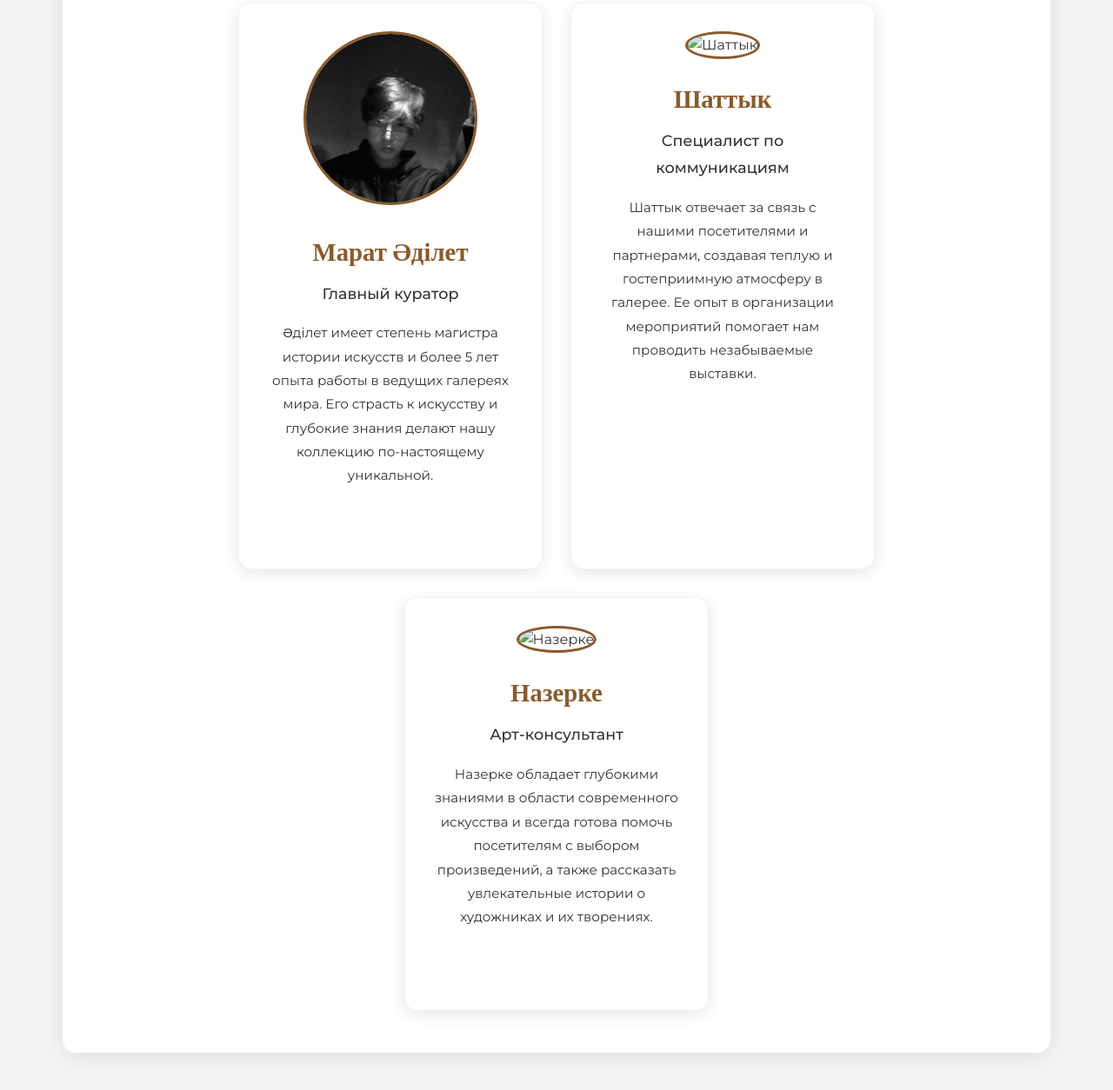
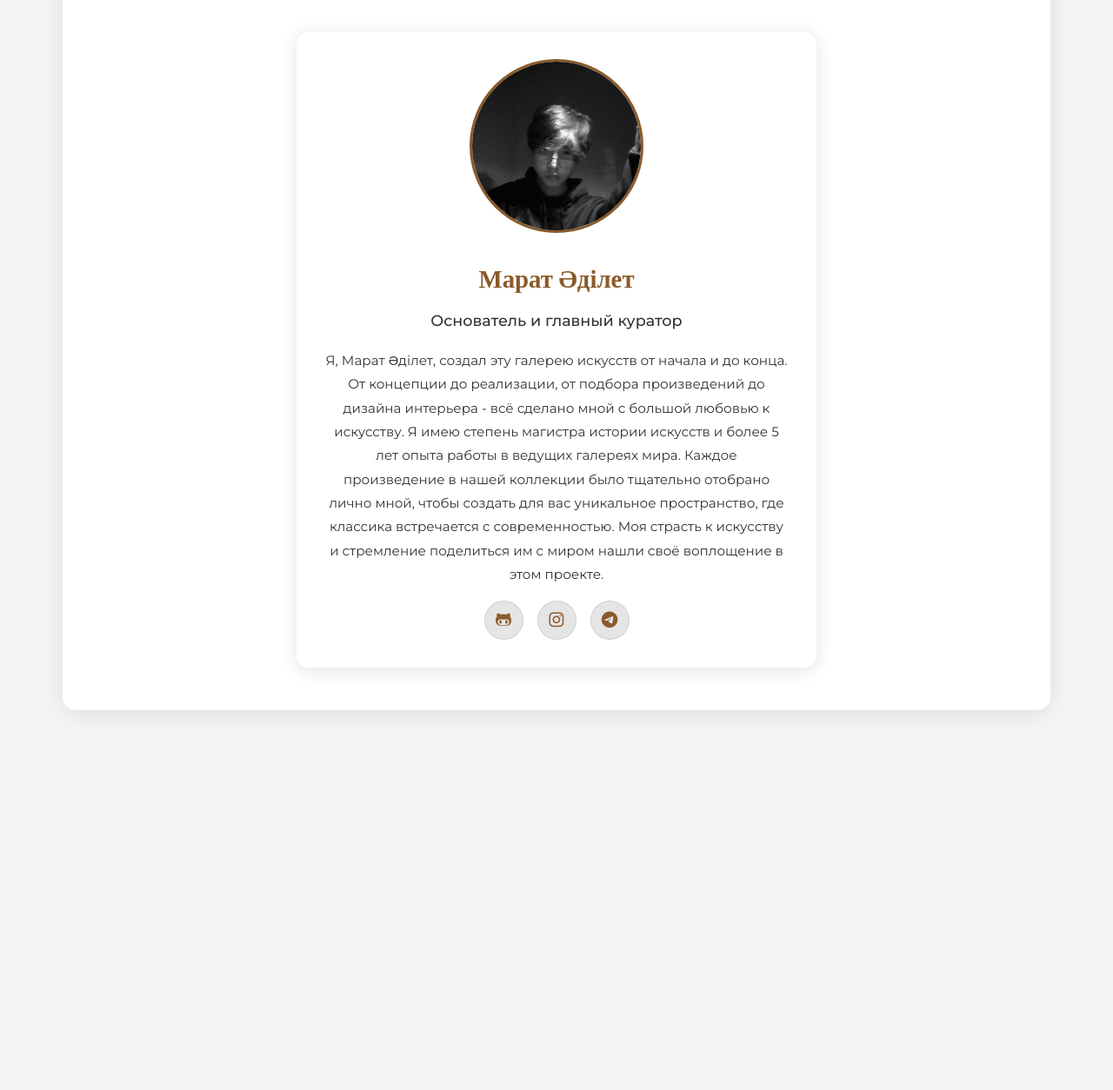
Before and after one commit to Marlensxz/Artaura, a plain HTML site: page about.html in a window 1280 px wide. Shown: the part 1084-2338 px from the top of the page at 87% size. After the commit the page ends 1965 px from the top, so only its background shows below. Drawn offline with nearby package versions, Linux system fonts and the light colour scheme.

Commit message:
Revise about section and update creator information
Updated the about section to reflect the creator's story and removed team member details.

```diff
--- a/about.html
+++ b/about.html
@@ -4,7 +4,7 @@
     <meta charset="UTF-8">
     <meta name="viewport" content="width=device-width, initial-scale=1.0">
     <title>О нас - Галерея искусств</title>
-    <link rel="stylesheet" href="https://cdnjs.cloudflare.com/ajax/libs/font-awesome/6.0.0/css/all.min.css">
+    <link rel="stylesheet" href="https://cdnjs.cloudflare.com/ajax/libs/font-awesome/6.4.0/css/all.min.css" integrity="sha512-iecdLmaskl7CVkqkXNQ/ZH/XLlvWZOJyj7Yy7tcenmpD1ypASozpmT/E0iPtmFIB46ZmdtAc9eNBvH0H/ZpiBw==" crossorigin="anonymous" referrerpolicy="no-referrer" />
     <link href="https://fonts.googleapis.com/css2?family=Cormorant+Garamond:wght@400;500;600;700&family=Montserrat:wght@300;400;500&display=swap" rel="stylesheet">
     <style>
         :root {
@@ -470,20 +470,23 @@
             width: 45px;
             height: 45px;
             border-radius: 50%;
-            background: rgba(255,255,255,0.1);
+            background: rgba(0, 0, 0, 0.1);
             display: flex;
             align-items: center;
             justify-content: center;
-            color: white;
+            color: var(--accent-color);
             text-decoration: none;
             transition: var(--transition);
             font-size: 1.2rem;
+            border: 1px solid rgba(0, 0, 0, 0.1);
         }
 
         .social-links a:hover {
             background: var(--accent-color);
+            color: white;
             transform: translateY(-5px) rotate(360deg);
-            box-shadow: 0 0 15px rgba(212, 175, 55, 0.5);
+            box-shadow: 0 0 15px rgba(139, 90, 43, 0.5);
+            border-color: transparent;
         }
 
         .copyright {
@@ -595,43 +598,21 @@
 
     <main class="main-content">
         <section class="about-section">
-            <h2>Наша миссия</h2>
-            <p>Мы стремимся сделать искусство доступным для каждого, создавая уникальное пространство, где классические шедевры встречаются с современным цифровым опытом. Наша галерея - это место, где история искусства оживает, где каждый посетитель может погрузиться в мир красоты и вдохновения.</p>
-            <p>Мы тщательно отбираем каждое произведение искусства, чтобы предоставить вам самые значимые и впечатляющие работы мировых художников. Наша коллекция постоянно пополняется, позволяя вам открывать для себя новые грани искусства.</p>
+            <h2>Моя история</h2>
+            <p>Я стремлюсь сделать искусство доступным для каждого, создавая уникальное пространство, где классические шедевры встречаются с современным цифровым опытом. Моя галерея - это место, где история искусства оживает, где каждый посетитель может погрузиться в мир красоты и вдохновения.</p>
+            <p>Я тщательно отбираю каждое произведение искусства, чтобы предоставить вам самые значимые и впечатляющие работы мировых художников. Моя коллекция постоянно пополняется, позволяя вам открывать для себя новые грани искусства. Каждый аспект этого проекта, от дизайна до подбора экспонатов, был создан с большой страстью и вниманием к деталям.</p>
 
-            <h2>Наша команда</h2>
+            <h2>Наш создатель</h2>
             <div class="team-grid">
-    <div class="team-member">
-        <img src="images/curator1.jpg" alt="Главный куратор">
-        <h3>Марат Әділет</h3>
-        <p>Главный куратор</p>
-        <p style="font-weight: normal; font-size: 0.95rem;">Әділет имеет степень магистра истории искусств и более 5 лет опыта работы в ведущих галереях мира. Его страсть к искусству и глубокие знания делают нашу коллекцию по-настоящему уникальной.</p>
-        <div class="social-links">
-            <a href="https://github.com/Marlensxz" target="_blank"><i class="fab fa-github"></i></a>
-            <a href="https://www.instagram.com/adil.marl/" target="_blank"><i class="fab fa-instagram"></i></a>
-            <a href="https://t.me/Marlensiz" target="_blank"><i class="fab fa-telegram"></i></a>
-        </div>
-    </div>
-    <div class="team-member">
-        <img src="images/placeholder-female.jpg" alt="Шаттык">
-        <h3>Шаттык</h3>
-        <p>Специалист по коммуникациям</p>
-        <p style="font-weight: normal; font-size: 0.95rem;">Шаттык отвечает за связь с нашими посетителями и партнерами, создавая теплую и гостеприимную атмосферу в галерее. Ее опыт в организации мероприятий помогает нам проводить незабываемые выставки.</p>
-        <div class="social-links">
-            <a href="#" target="_blank"><i class="fab fa-linkedin"></i></a>
-            <a href="#" target="_blank"><i class="fab fa-twitter"></i></a>
-            <a href="#" target="_blank"><i class="fas fa-envelope"></i></a>
-        </div>
-    </div>
-    <div class="team-member">
-        <img src="images/placeholder-female-2.jpg" alt="Назерке">
-        <h3>Назерке</h3>
-        <p>Арт-консультант</p>
-        <p style="font-weight: normal; font-size: 0.95rem;">Назерке обладает глубокими знаниями в области современного искусства и всегда готова помочь посетителям с выбором произведений, а также рассказать увлекательные истории о художниках и их творениях.</p>
-        <div class="social-links">
-            <a href="#" target="_blank"><i class="fab fa-behance"></i></a>
-            <a href="#" target="_blank"><i class="fab fa-instagram"></i></a>
-            <a href="#" target="_blank"><i class="fas fa-briefcase"></i></a>
-        </div>
-    </div>
-</div>
+                <div class="team-member" style="max-width: 600px;">
+                    <img src="images/curator1.jpg" alt="Создатель галереи">
+                    <h3>Марат Әділет</h3>
+                    <p>Основатель и главный куратор</p>
+                    <p style="font-weight: normal; font-size: 0.95rem;">Я, Марат Әділет, создал эту галерею искусств от начала и до конца. От концепции до реализации, от подбора произведений до дизайна интерьера - всё сделано мной с большой любовью к искусству. Я имею степень магистра истории искусств и более 5 лет опыта работы в ведущих галереях мира. Каждое произведение в нашей коллекции было тщательно отобрано лично мной, чтобы создать для вас уникальное пространство, где классика встречается с современностью. Моя страсть к искусству и стремление поделиться им с миром нашли своё воплощение в этом проекте.</p>
+                    <div class="social-links">
+                        <a href="https://github.com/Marlensxz" target="_blank" title="GitHub"><i class="fab fa-github-alt"></i></a>
+                        <a href="https://www.instagram.com/adil.marl/" target="_blank" title="Instagram"><i class="fab fa-instagram"></i></a>
+                        <a href="https://t.me/Marlensiz" target="_blank" title="Telegram"><i class="fab fa-telegram-plane"></i></a>
+                    </div>
+                </div>
+            </div>
```
